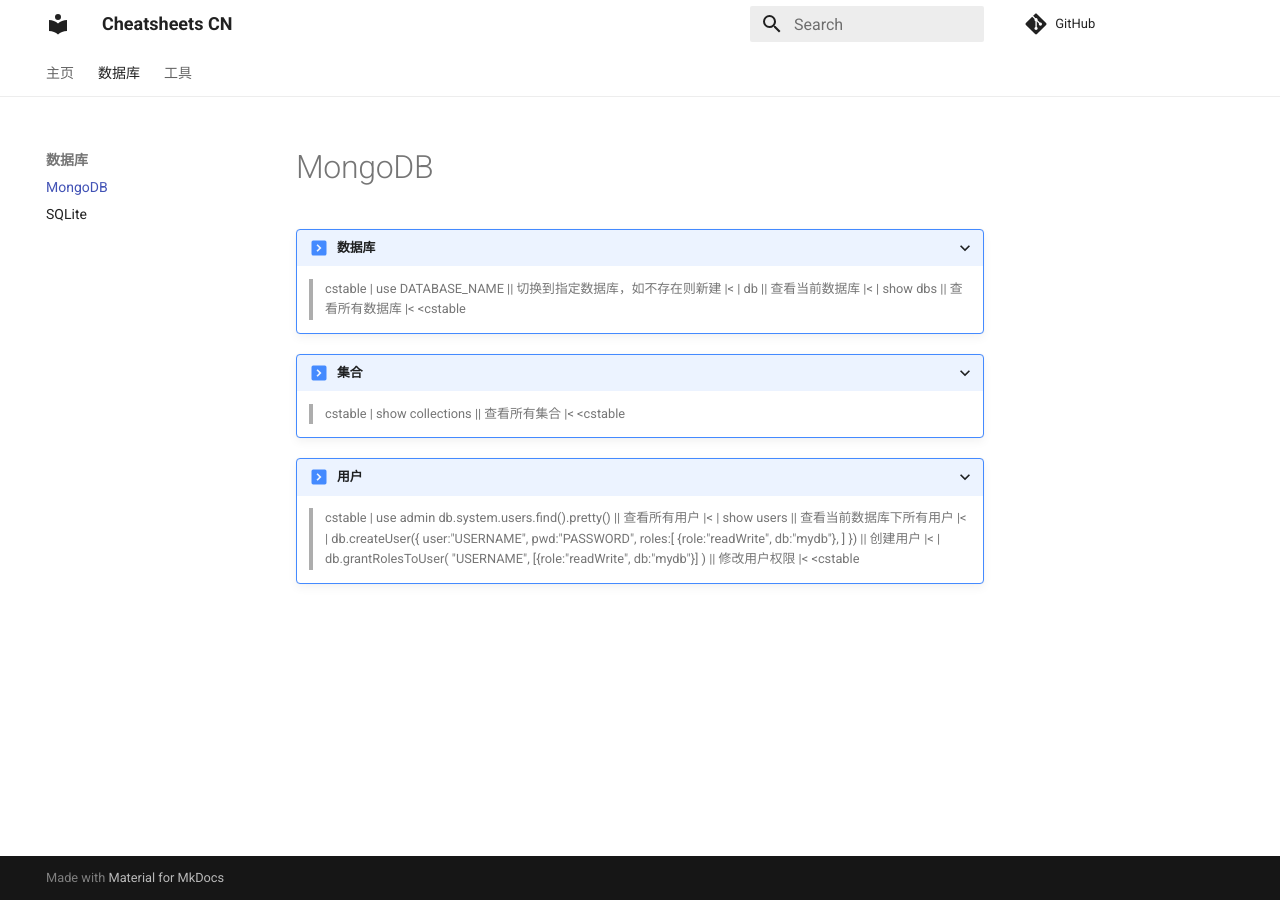
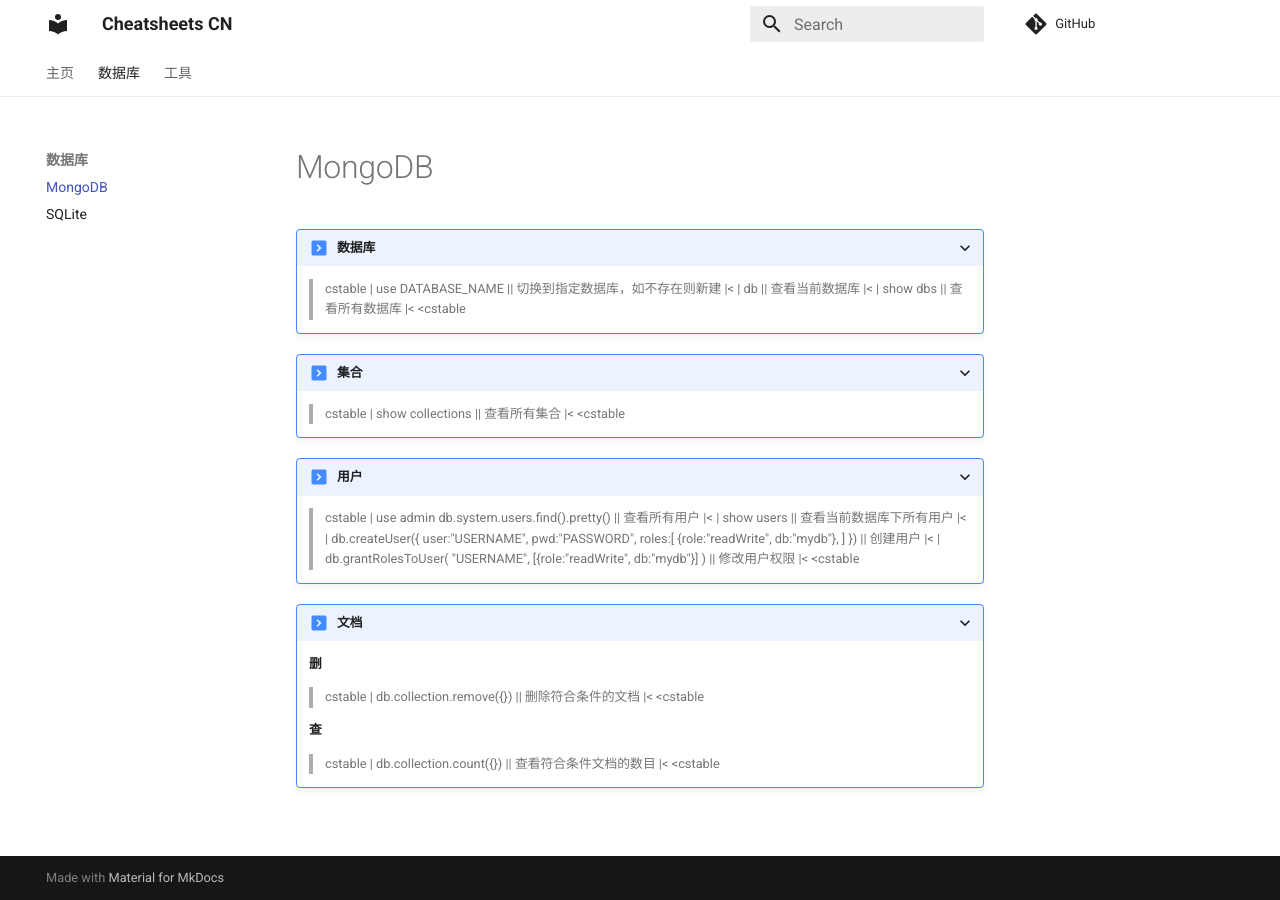
Before and after one commit to cheatsheets-cn/cheatsheets-cn, an MkDocs documentation site: the page built from docs/databases/mongodb.md, in a window 1280 px wide. Built offline with MkDocs 1.6.1 and Material for MkDocs 9.7.7, drawn with Linux system fonts in a browser that asks for light colours; comment, search, counter and statistics services are not loaded.

Commit message:
docs: MongoDB 删查各加一条命令

```diff
--- a/docs/databases/mongodb.md
+++ b/docs/databases/mongodb.md
@@ -30,3 +30,17 @@
         [{role:"readWrite", db:"mydb"}]
     ) || 修改用户权限 |<
     <cstable
+
+???+ cs "文档"
+
+    **删**
+
+    >cstable
+    >| db.collection.remove({}) || 删除符合条件的文档 |<
+    <cstable
+
+    **查**
+
+    >cstable
+    >| db.collection.count({}) || 查看符合条件文档的数目 |<
+    <cstable
```
